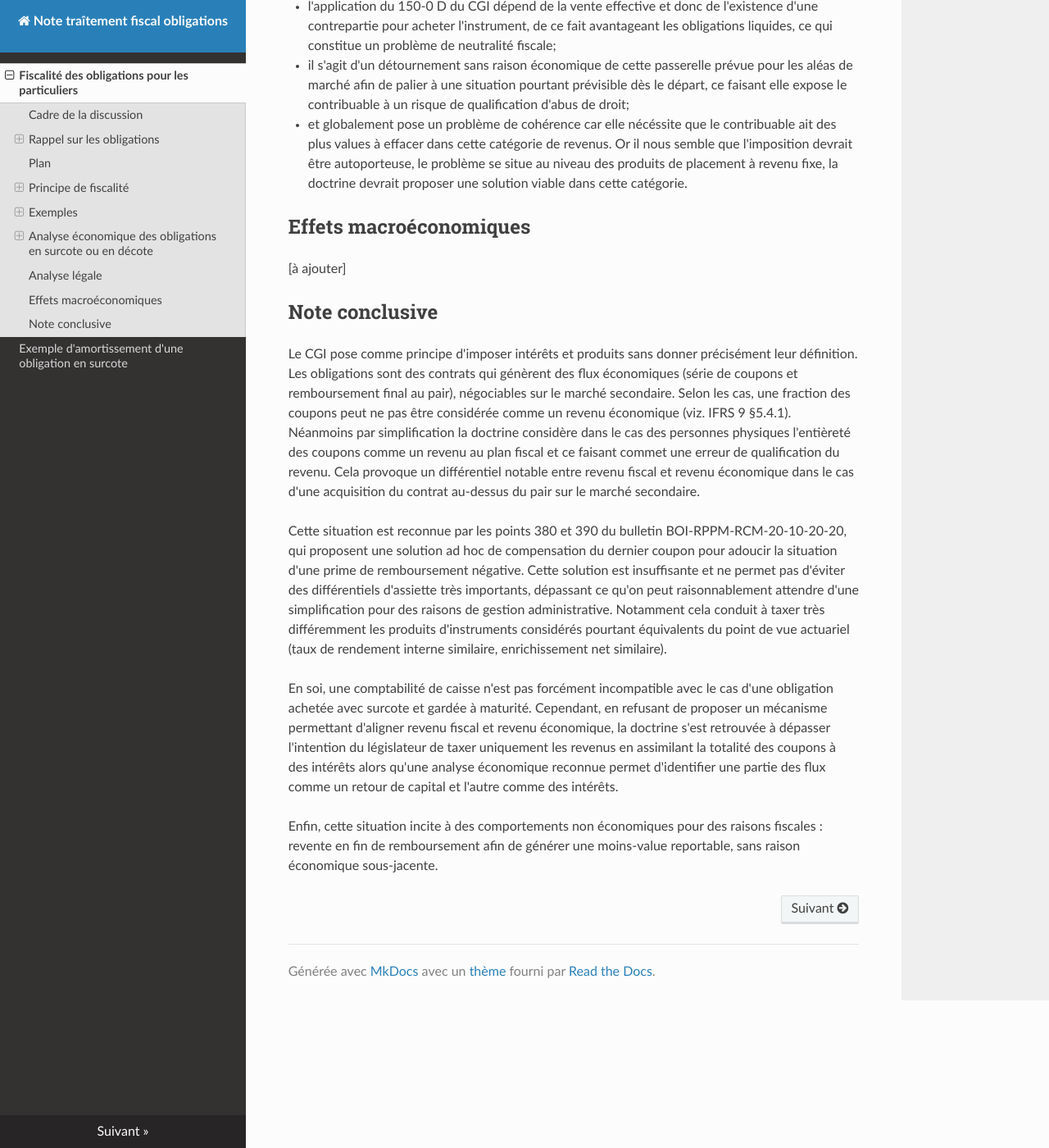
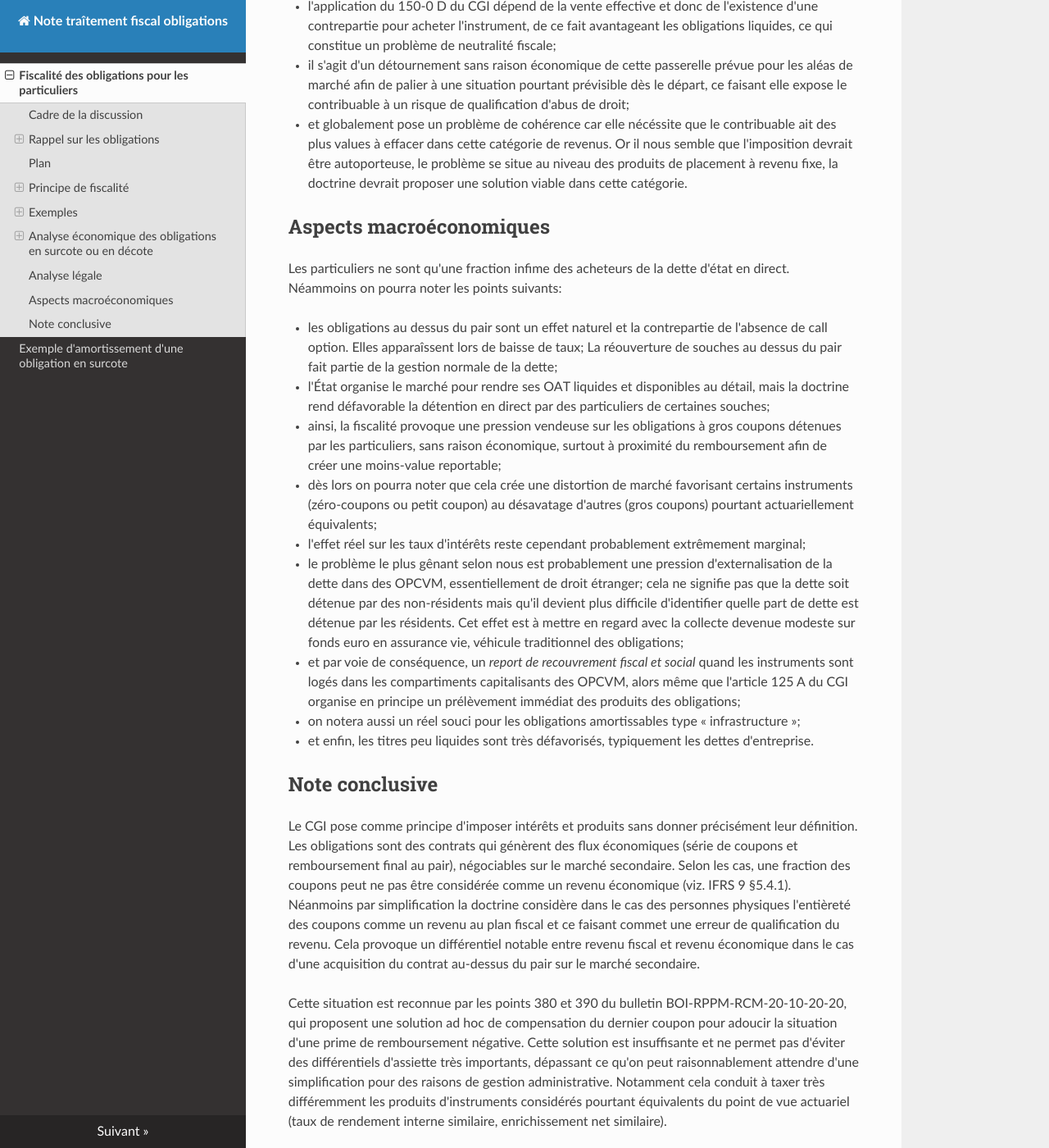
Before and after one commit to ConscritNeuneu/note-traitement-fiscal-obligations, an MkDocs documentation site: the page built from docs/note_fiscalisation_obligations.md, in a window 1280 px wide and 1400 px high, scrolled down 11874 px. Shown: the whole window at 82% size. Built offline with MkDocs 1.6.1, drawn with Linux system fonts in a browser that asks for light colours; nearby versions of some CDN libraries.

Commit message:
Ajout aspects macro

```diff
--- a/docs/note_fiscalisation_obligations.md
+++ b/docs/note_fiscalisation_obligations.md
@@ -706,9 +706,39 @@ uniquement à visée fiscale et ce pour les raisons suivantes :
   problème se situe au niveau des produits de placement à revenu fixe, la
   doctrine devrait proposer une solution viable dans cette catégorie.
 
-## Effets macroéconomiques
+## Aspects macroéconomiques
 
-[à ajouter]
+Les particuliers ne sont qu'une fraction infime des acheteurs de la dette
+d'état en direct. Néammoins on pourra noter les points suivants:
+
+- les obligations au dessus du pair sont un effet naturel et la contrepartie
+  de l'absence de call option. Elles apparaîssent lors de baisse de taux; La
+  réouverture de souches au dessus du pair fait partie de la gestion normale
+  de la dette;
+- l'État organise le marché pour rendre ses OAT liquides et disponibles au détail,
+  mais la doctrine rend défavorable la détention en direct par des
+  particuliers de certaines souches;
+- ainsi, la fiscalité provoque une pression vendeuse sur les obligations à
+  gros coupons détenues par les particuliers, sans raison économique,
+  surtout à proximité du remboursement afin de créer une moins-value
+  reportable;
+- dès lors on pourra noter que cela crée une distortion de marché favorisant certains
+  instruments (zéro-coupons ou petit coupon) au désavatage d'autres (gros
+  coupons) pourtant actuariellement équivalents;
+- l'effet réel sur les taux d'intérêts reste cependant probablement extrêmement
+  marginal;
+- le problème le plus gênant selon nous est probablement une pression d'externalisation
+  de la dette dans des OPCVM, essentiellement de droit étranger; cela ne signifie
+  pas que la dette soit détenue par des non-résidents mais qu'il devient plus
+  difficile d'identifier quelle part de dette est détenue par les résidents.
+  Cet effet est à mettre en regard avec la collecte devenue modeste sur
+  fonds euro en assurance vie, véhicule traditionnel des obligations;
+- et par voie de conséquence, un *report de recouvrement fiscal et social*
+  quand les instruments sont logés dans les compartiments capitalisants des
+  OPCVM, alors même que l'article 125 A du CGI organise en principe un
+  prélèvement immédiat des produits des obligations;
+- on notera aussi un réel souci pour les obligations amortissables type « infrastructure »;
+- et enfin, les titres peu liquides sont très défavorisés, typiquement les dettes d'entreprise.
 
 ## Note conclusive
 
```
